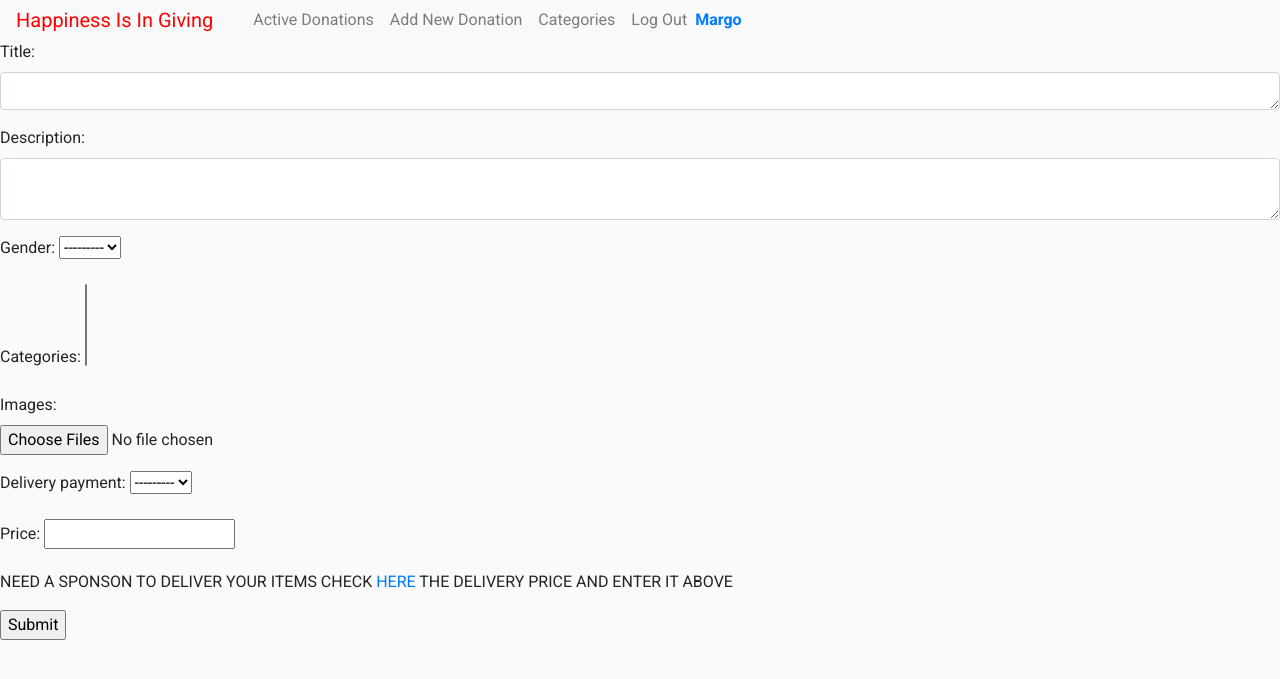
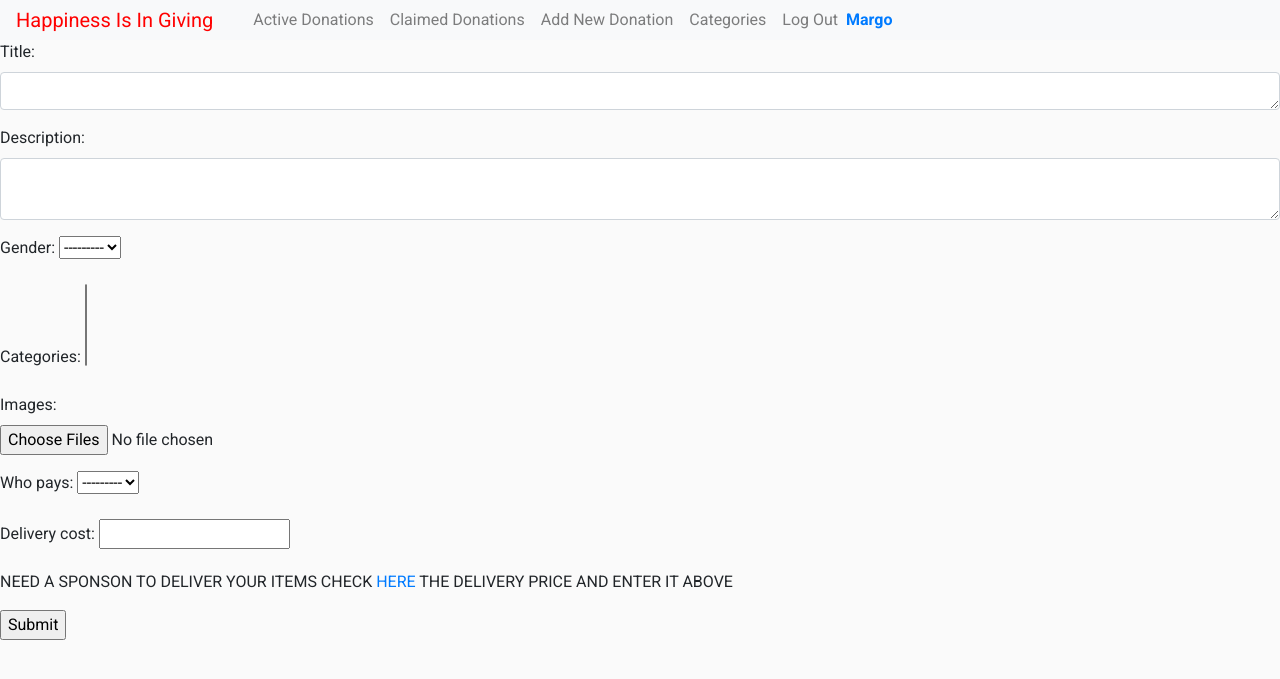
Before and after one commit to magaranin/Donation, a Django app: page /add_new_listing in a window 1280 px wide. Shown: the top 679 px of the page. Run offline with Django 3.2, Linux system fonts and the light colour scheme; a user stored in the database is signed in; data that the repository does not hold is empty; some libraries are stand-ins or nearby versions.

Commit message:
Add ability to claim a donation

```diff
--- a/donation/admin.py
+++ b/donation/admin.py
@@ -1,11 +1,11 @@
 from django.contrib import admin
 
-from .models import User, Category, DeliveryPayment, ListingOffer, Gender
+from .models import User, Category, WhoPays, ListingOffer, Gender
 
 # Register your models here.
 
 admin.site.register(User)
 admin.site.register(Category)
-admin.site.register(DeliveryPayment)
+admin.site.register(WhoPays)
 admin.site.register(ListingOffer)
 admin.site.register(Gender)
--- a/donation/forms.py
+++ b/donation/forms.py
@@ -6,9 +6,9 @@ from django.forms import Textarea, ModelForm
 class NewListingForm(forms.ModelForm):
     class Meta:
         model = ListingOffer
-        fields = ['title', 'description', 'gender', 'categories', 'images', 'delivery_payment', 'price']
+        fields = ['title', 'description', 'gender', 'categories', 'images', 'who_pays', 'delivery_cost']
         label = {
-            'price': ''
+            'delivery_cost': ''
         }
         widgets = {
             'title':Textarea(attrs={'class': 'form-control', 'rows' : 1}),
--- a/donation/models.py
+++ b/donation/models.py
@@ -26,8 +26,10 @@ class Gender(models.Model):
         return f"{self.name}"
 
 
-class DeliveryPayment(models.Model):
-    name = models.CharField(max_length=30)
+class WhoPays(models.Model):
+    name = models.CharField(max_length = 200)
+    class Meta:
+        verbose_name_plural = "Who Pays"
     def __str__(self):
         return f"{self.name}"
 
@@ -38,6 +40,7 @@ class ListingOffer(models.Model):
     images = models.FileField(upload_to='listing_images', blank=True, default=None)
     categories = models.ManyToManyField(Category)
     owner = models.ForeignKey(User, on_delete=models.CASCADE, null=True, related_name="owner")
-    delivery_payment = models.ForeignKey(DeliveryPayment, on_delete=models.CASCADE)
-    price = models.DecimalField(max_digits=5, decimal_places=2)
-    gender = models.ForeignKey(Gender, on_delete=models.CASCADE, null= True)
+    who_pays = models.ForeignKey(WhoPays, on_delete=models.CASCADE)
+    delivery_cost = models.DecimalField(max_digits=5, decimal_places=2)
+    gender = models.ForeignKey(Gender, on_delete=models.CASCADE, null=True)
+    recipient = models.ForeignKey(User, on_delete=models.CASCADE, null=True, related_name="recipient")
--- a/donation/templates/donation/layout.html
+++ b/donation/templates/donation/layout.html
@@ -19,6 +19,9 @@
                 </li>
                 <li class="nav-item">
                     <a class="nav-link" href="{% url 'listings' %}">Active Donations</a>
+                </li>
+                <li class="nav-item">
+                    <a class="nav-link" href="/listings?show=claimed">Claimed Donations</a>
                 </li>
                 <li class="nav-item">
                     <a class="nav-link" href="{% url 'add_new_listing' %}">Add New Donation</a>
--- a/donation/urls.py
+++ b/donation/urls.py
@@ -12,5 +12,6 @@ urlpatterns = [
     path("<int:listing_id>", views.listing, name="listing"),
     path("listings", views.listings, name="listings"),
     path("add_new_listing", views.add_new_listing, name="add_new_listing"),
-    path("profile_page/<int:user_id>", views.profile_page, name="profile_page")
+    path("profile_page/<int:user_id>", views.profile_page, name="profile_page"),
+    path("claim_offer/<int:listing_id>", views.claim_offer, name="claim_offer")
 ]
--- a/donation/views.py
+++ b/donation/views.py
@@ -92,8 +92,11 @@ def listing(request, listing_id):
 
 def listings(request):
     select_cat=int(request.GET.get('category_id', -1))
+    donation= request.GET.get('show', '')
     if select_cat >= 1:
         listings = ListingOffer.objects.filter(categories__id__contains = select_cat)
+    elif donation == "claimed":
+        listings = ListingOffer.objects.filter(recipient__isnull=False)
     else:
         listings = ListingOffer.objects.all()
     return render(request, "donation/listings.html", {
@@ -121,3 +124,23 @@ def profile_page(request, user_id):
     return render(request, "donation/profile_page.html", {
         "user": user,
     })
+
+@login_required
+def claim_offer(request, listing_id):
+    if request.method =="POST":
+        listing = ListingOffer.objects.get(pk=listing_id)
+        if (listing.delivery_cost == 0):
+            recipient = request.user
+            listing.recipient = recipient
+            listing.save()
+            return render(request, "donation/listing.html", {
+                "listing": listing,
+                "message": "Congratulation, your delivery is paid by the donor!"
+            })
+        else:
+            return render(request, "donation/listing.html", {
+                "listing": listing,
+                "message": "Please keep in mind that you need to pay for delivery!"
+            })
+    else:
+        return HttpResponseRedirect(reverse("listing", args=(listing_id,)))
```
Also changed, not shown: donation/templates/donation/listing.html (+15 -4 lines).
